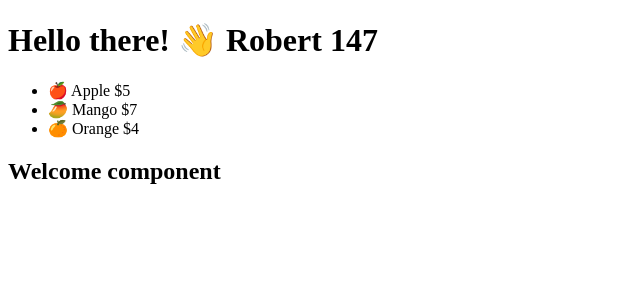
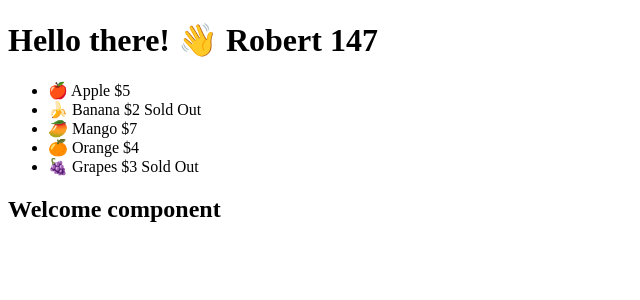
Before and after one commit to wagareavadhut18/react-20-project, a React (Vite) app: page / in a window 1280 px wide. Shown: the top 300 px of the page, without its empty margins (0-640 px from the left). Built offline with nearby package versions, Linux system fonts and the light colour scheme.

Commit message:
conditionally rendering messages

```diff
--- a/src/components/Fruit.jsx
+++ b/src/components/Fruit.jsx
@@ -1,10 +1,10 @@
-export default function Fruit({ name, emoji, price }) {
+export default function Fruit({ name, emoji, price, soldout }) {
   return (
     <>
       {/* {emoji} {name} ${price} */}
-      {price > 3 ? (
+      {price > 0 ? (
         <li>
-          {emoji} {name} ${price}
+          {emoji} {name} ${price} {soldout ? "Sold Out" : ""}
         </li>
       ) : (
         ""
--- a/src/components/Fruits.jsx
+++ b/src/components/Fruits.jsx
@@ -2,11 +2,11 @@ import Fruit from "./Fruit";
 
 export default function Fruits() {
   const fruits = [
-    { name: "Apple", price: 5, emoji: "🍎" },
-    { name: "Banana", price: 2, emoji: "🍌" },
-    { name: "Mango", price: 7, emoji: "🥭" },
-    { name: "Orange", price: 4, emoji: "🍊" },
-    { name: "Grapes", price: 3, emoji: "🍇" },
+    { name: "Apple", price: 5, emoji: "🍎", soldout: false },
+    { name: "Banana", price: 2, emoji: "🍌", soldout: true },
+    { name: "Mango", price: 7, emoji: "🥭", soldout: false },
+    { name: "Orange", price: 4, emoji: "🍊", soldout: false },
+    { name: "Grapes", price: 3, emoji: "🍇", soldout: true },
   ];
 
   return (
@@ -18,6 +18,7 @@ export default function Fruits() {
             name={fruit.name}
             emoji={fruit.emoji}
             price={fruit.price}
+            soldout={fruit.soldout}
           />
         ))}
       </ul>
```
